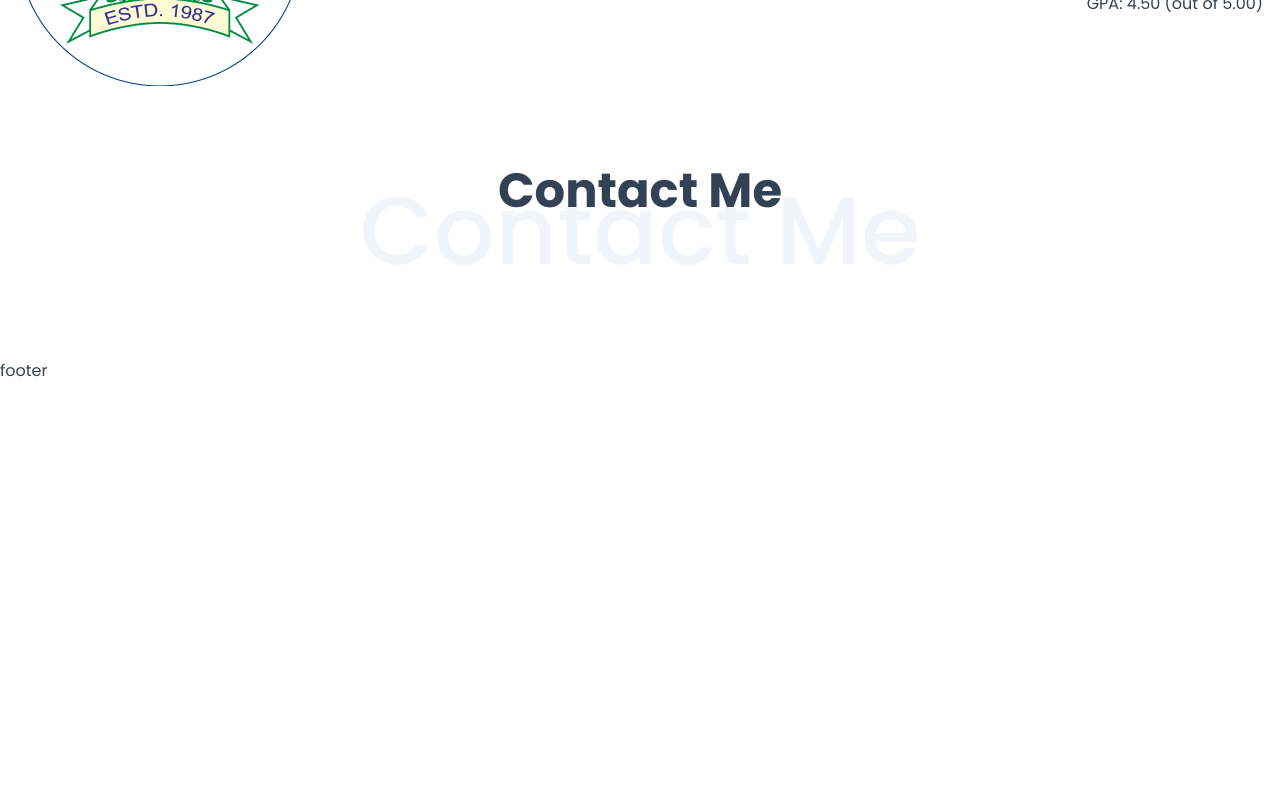
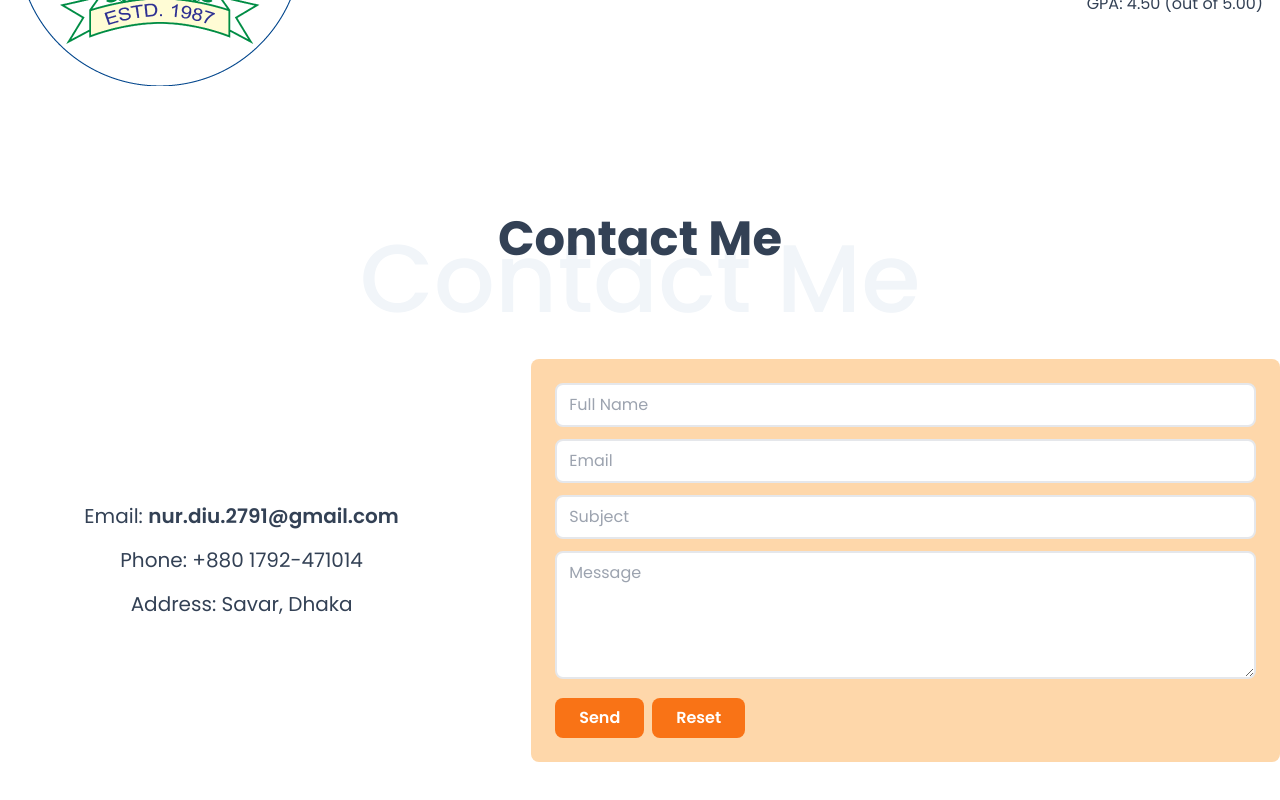
Before and after one commit to rootnure/rootnure-portfolio, a React (Vite) app: page / in a window 1280 px wide. Shown: the part 5759-6559 px from the top of the page. Before the commit the page ends 6142 px from the top, so only its background shows below. Built offline with nearby package versions, Linux system fonts and the light colour scheme.

Commit message:
Contact Me added

```diff
--- a/package.json
+++ b/package.json
@@ -10,6 +10,7 @@
     "preview": "vite preview"
   },
   "dependencies": {
+    "@formspree/react": "^2.5.1",
     "localforage": "^1.10.0",
     "match-sorter": "^6.3.1",
     "prop-types": "^15.8.1",
--- a/src/Home/Contact/Contact.jsx
+++ b/src/Home/Contact/Contact.jsx
@@ -1,9 +1,67 @@
 import SectionTitle from "../../components/SectionTitle";
+import { useForm } from "@formspree/react";
 
 const Contact = () => {
+  const [state, handleSubmit] = useForm("xvojeyvv");
+  state.succeeded && alert("Form Submitted. Will be in touch soon");
   return (
-    <section className="my-12" name="contact">
+    <section className="my-24" name="contact">
       <SectionTitle>Contact Me</SectionTitle>
+      <div className="grid grid-cols-1 md:grid-cols-5 items-center gap-12">
+        <div className="w-full text-center space-y-4 text-xl md:col-span-2">
+          <p>
+            Email:{" "}
+            <a
+              href="mailto:nur.diu.2791@gmail.com"
+              className="font-semibold hover:text-orange-500 hover:underline">
+              nur.diu.2791@gmail.com
+            </a>
+          </p>
+          <p>
+            Phone: <a href="tel:+8801792471014">+880 1792-471014</a>
+          </p>
+          <p>Address: Savar, Dhaka</p>
+        </div>
+        <div className="bg-orange-200 rounded-lg md:col-span-3">
+          <form onSubmit={handleSubmit} className="p-6 space-y-3">
+            <input
+              type="text"
+              name="Name"
+              placeholder="Full Name"
+              className="w-full bg-white text-black border-2 px-3 py-2 rounded-lg"
+              required
+            />
+            <input
+              type="email"
+              name="Email"
+              placeholder="Email"
+              className="w-full bg-white text-black border-2 px-3 py-2 rounded-lg"
+              required
+            />
+            <input
+              type="text"
+              name="Subject"
+              placeholder="Subject"
+              className="w-full bg-white text-black border-2 px-3 py-2 rounded-lg"
+              required
+            />
+            <textarea
+              name="Message"
+              placeholder="Message"
+              className="w-full bg-white text-black border-2 px-3 py-2 rounded-lg h-32"></textarea>
+            <input
+              type="submit"
+              value="Send"
+              className="px-6 py-2 bg-orange-500 rounded-lg hover:bg-orange-600 duration-75 text-white font-semibold"
+            />
+            <input
+              type="reset"
+              value="Reset"
+              className="ms-2 px-6 py-2 bg-orange-500 rounded-lg hover:bg-orange-600 duration-75 text-white font-semibold"
+            />
+          </form>
+        </div>
+      </div>
     </section>
   );
 };
--- a/src/Home/Education/Education.jsx
+++ b/src/Home/Education/Education.jsx
@@ -50,7 +50,7 @@ const Education = () => {
               target="_blank"
               rel="noreferrer">
               <h2 className="text-4xl font-semibold">
-                Higher School Certificate (H.S.C)
+                Higher Secondary Certificate (H.S.C)
               </h2>
             </a>
             <h3 className="text-2xl font-medium text-gray-500">
--- a/src/Home/Home/Home.jsx
+++ b/src/Home/Home/Home.jsx
@@ -21,7 +21,6 @@ const Home = () => {
         <Education />
         <Contact />
       </Container>
-      <footer>footer</footer>
     </div>
   );
 };
```
Also changed, not shown: 1 other file (tests, documents, lock files or other folders).
